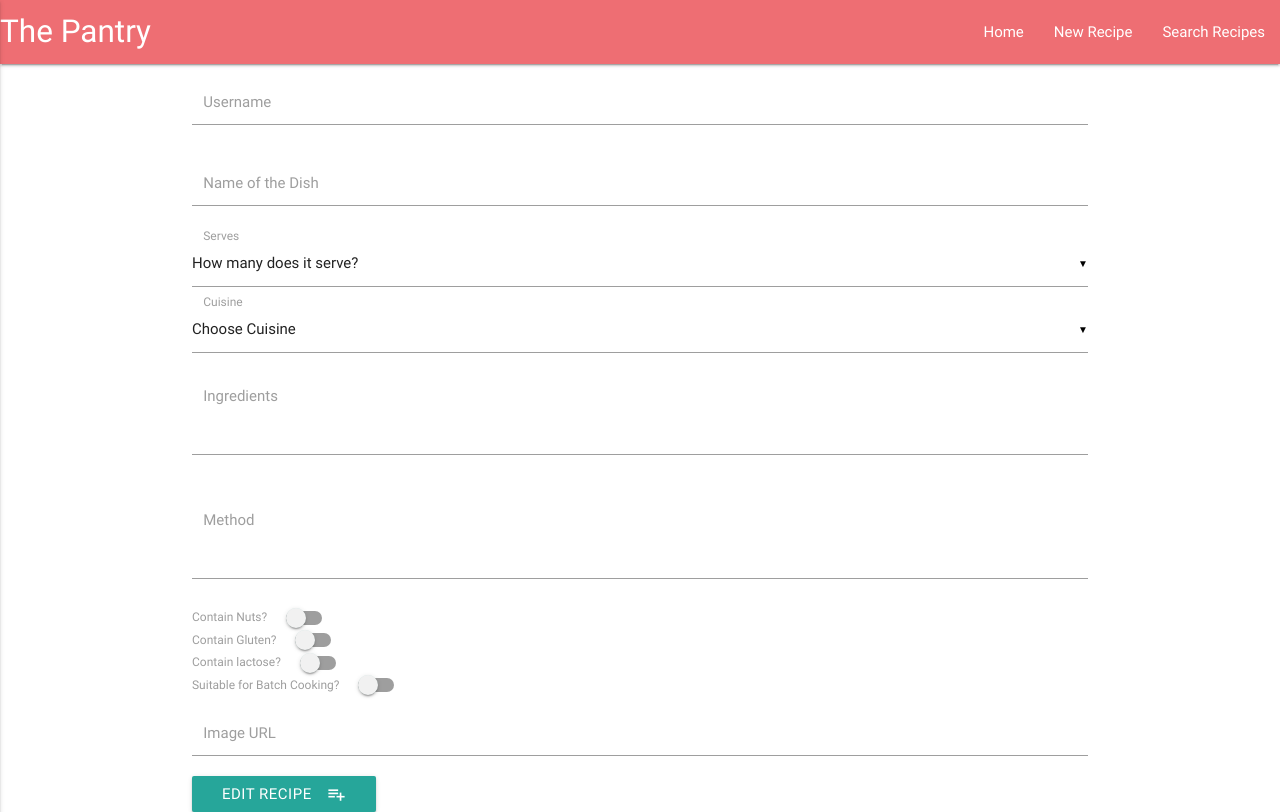
After one commit to itoulou/cook-book, a Flask app: template templates/editrecipe.html in a window 1280 px wide. The commit adds this page. Run offline with Flask 2, Linux system fonts and the light colour scheme; the template is opened without the code that fills it, so the values that code supplies are empty; some libraries are stand-ins or nearby versions.

```diff
--- /dev/null
+++ b/static/css/style.css
@@ -0,0 +1,4 @@
+.recipe-images {
+    height: 300px;
+    width: 300px;
+}
--- a/templates/base.html
+++ b/templates/base.html
@@ -3,8 +3,8 @@
 
 <head>
     <link href="https://fonts.googleapis.com/icon?family=Material+Icons" rel="stylesheet">
-    <link rel="stylesheet" href="https://maxcdn.bootstrapcdn.com/bootstrap/3.3.7/css/bootstrap.min.css" type="text/css" />
     <link rel="stylesheet" href="https://cdnjs.cloudflare.com/ajax/libs/materialize/0.100.2/css/materialize.min.css">
+    <link rel="stylesheet" href="{{url_for('static', filename='css/style.css')}}" type="text/css" />
 
     <title>Document</title>
 </head>
@@ -13,15 +13,15 @@
     <header>
         <nav>
             <div class="nav-wrapper">
-                <a href="" class="brand-logo">The Pantry</a>
+                <a href="{{ url_for('return_home') }}" class="brand-logo">The Pantry</a>
                 <a href="#" data-activates="mobile-demo" class="button-collapse"><i class="material-icons">menu</i></a>
                 <ul id="nav-mobile" class="right hide-on-med-and-down">
-                    <li><a href="">Home</a></li>
+                    <li><a href="{{ url_for('return_home') }}">Home</a></li>
                     <li><a href="">New Recipe</a></li>
                     <li><a href="">Search Recipes</a></li>
                 </ul>
                 <ul class="side-nav" id="mobile-demo">
-                    <li><a href="">Home</a></li>
+                    <li><a href="{{ url_for('return_home') }}">Home</a></li>
                     <li><a href="">New Recipe</a></li>
                     <li><a href="">Search Recipes</a></li>
                 </ul>
@@ -37,6 +37,7 @@
     <script type="text/javascript">
         $(document).ready(function() {
             $(".button-collapse").sideNav();
+            $('select').material_select();
         });
     </script>
 
--- /dev/null
+++ b/templates/editrecipe.html
@@ -0,0 +1,94 @@
+{% extends 'base.html' %} {% block content %}
+<form action="{{ url_for('insert_recipe') }}" method='POST'>
+    <div class="input-field col s6">
+        <input id="username" name="username" type="text" class="validate">
+        <label for="first_name">Username</label>
+    </div>
+    <div class="input-field col s6">
+        <input id="name_of_dish" name="name_of_dish" type="text" class="validate">
+        <label for="last_name">Name of the Dish</label>
+    </div>
+    <div class="input-field col s6">
+        <select id="serves" name="serves">
+          <option value="" disabled selected>How many does it serve?</option>
+          <option value="1">1</option>
+          <option value="2">2</option>
+          <option value="3">3</option>
+          <option value="4">4</option>
+          <option value="5">5</option>
+          <option value="6+">6+</option>
+        </select>
+        <label>Serves</label>
+    </div>
+    <div class="input-field col s6">
+        <select id="cuisine" name="cuisine">
+          <option value="" disabled selected>Choose Cuisine</option>
+          <option value="African">African</option>
+          <option value="American">American</option>
+          <option value="British">British</option>
+          <option value="Carribean">Carribean</option>
+          <option value="Chinese">Chinese</option>
+          <option value="East European">East European</option>
+          <option value="French">French</option>
+          <option value="Greek">Greek</option>
+          <option value="Indian">Indian</option>
+          <option value="Irish">Irish</option>
+          <option value="Italian">Italian</option>
+          <option value="Japanese">Japanese</option>
+          <option value="Korean">Korean</option>
+          <option value="Mexican">Mexican</option>
+          <option value="Middle Eastern and Persian">Middle Eastern and Persian</option>
+          <option value="Nordic">Nordic</option>
+          <option value="Spanish">Spanish</option>
+          <option value="Thai">Thai</option>
+          <option value="Other">Other</option>
+        </select>
+        <label>Cuisine</label>
+    </div>
+    <div class="input-field col s12">
+        <textarea id="ingredients" name="ingredients" class="materialize-textarea"></textarea>
+        <label for="textarea1">Ingredients</label>
+    </div>
+    <div class="input-field col s12">
+        <textarea id="method" name="method" class="materialize-textarea"></textarea>
+        <label for="textarea1">Method</label>
+    </div>
+    <div class="switch">
+        <label>
+          Contain Nuts?
+          <input id="contain_nuts" name="contain_nuts" type="checkbox">
+          <span class="lever"></span>
+        </label>
+    </div>
+    <div class="switch">
+        <label>
+          Contain Gluten?
+          <input id="contain_gluten" name="contain_gluten" type="checkbox">
+          <span class="lever"></span>
+        </label>
+    </div>
+    <div class="switch">
+        <label>
+          Contain lactose?
+          <input id="contain_lactose" name="contain_lactose" type="checkbox">
+          <span class="lever"></span>
+        </label>
+    </div>
+    <div class="switch">
+        <label>
+          Suitable for Batch Cooking?
+          <input id="batch_cook" name="batch_cook" type="checkbox">
+          <span class="lever"></span>
+        </label>
+    </div>
+    <div class="input-field col s6">
+        <input id="image_url" name="image_url" type="text" class="validate">
+        <label for="first_name">Image URL</label>
+    </div>
+    <div>
+        <button class="btn waves-effect waves-light" type="submit" name="action">Edit Recipe
+            <i class="material-icons right">playlist_add</i>
+        </button>
+    </div>
+</form>
+{% endblock %}
```
Also changed, not shown: templates/index.html (+12 -10 lines).
